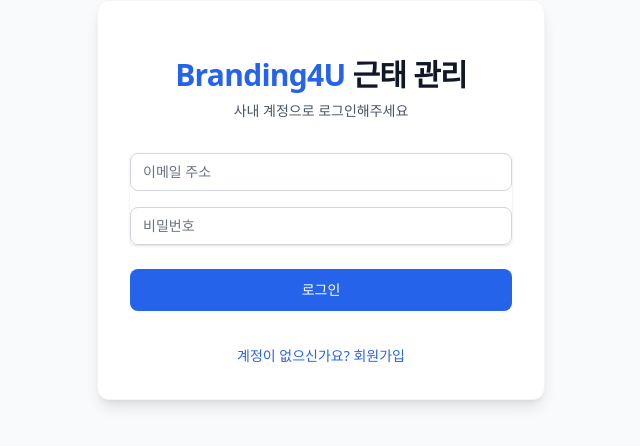
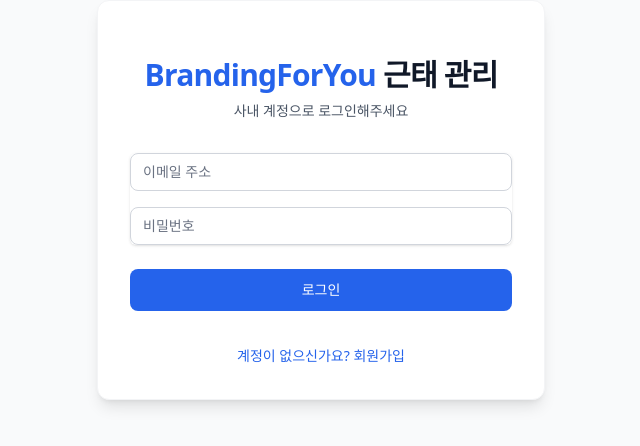
Before and after one commit to goodemotion10-prog/branding4u-attendance, a Next.js app: page /login in a window 1280 px wide. Shown: the part 200-646 px from the top of the page, without its empty margins (319-959 px from the left). Built offline with nearby package versions, Linux system fonts and the light colour scheme; no server answers.

Commit message:
chore: change text to BrandingForYou

```diff
--- a/src/app/layout.tsx
+++ b/src/app/layout.tsx
@@ -15,8 +15,8 @@
 });
 
 export const metadata: Metadata = {
-  title: "Branding4U Attendance",
-  description: "브랜딩포유 근태 관리 시스템",
+  title: "BrandingForYou Attendance",
+  description: "Employee attendance management system",
 };
 
 export default function RootLayout({
--- a/src/app/login/page.tsx
+++ b/src/app/login/page.tsx
@@ -60,7 +60,7 @@
       <div className="max-w-md w-full space-y-8 bg-white p-8 rounded-xl shadow-lg border border-gray-100">
         <div>
           <h2 className="mt-6 text-center text-3xl font-extrabold text-gray-900 tracking-tight">
-            <span className="text-brand-600">Branding4U</span> 근태 관리
+            <span className="text-brand-600">BrandingForYou</span> 근태 관리
           </h2>
           <p className="mt-2 text-center text-sm text-gray-600">
             사내 계정으로 로그인해주세요
--- a/src/components/Navbar.tsx
+++ b/src/components/Navbar.tsx
@@ -25,7 +25,7 @@
         <div className="flex justify-between h-16">
           <div className="flex items-center space-x-6">
             <Link href={user?.role === 'admin' ? '/admin' : '/dashboard'} className="flex items-center flex-shrink-0">
-              <span className="text-xl font-bold text-brand-600 tracking-tight">Branding4U</span>
+              <span className="text-xl font-bold text-brand-600 tracking-tight">BrandingForYou</span>
               <span className="ml-2 text-sm font-medium text-gray-500 hidden sm:block">근태 관리</span>
             </Link>
 
```
